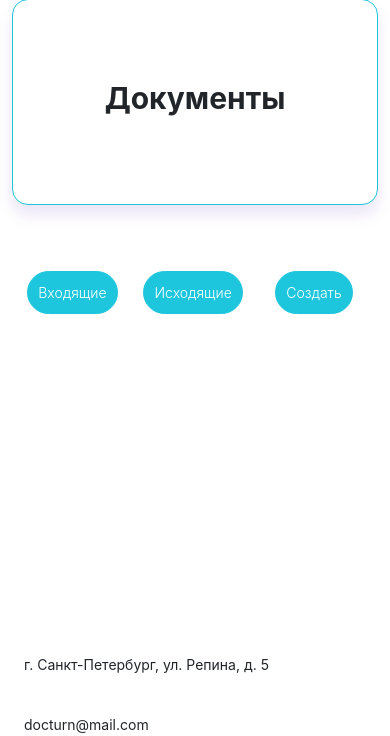
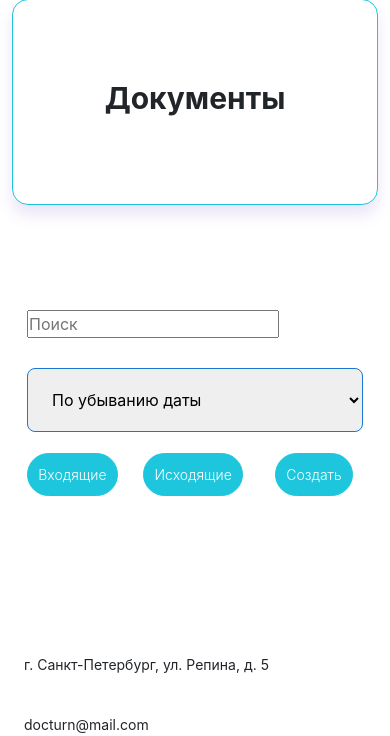
Before and after one commit to Dashabor/docturn, a PHP site: page /documents.php in a window 390 px wide. Shown: the part 151-887 px from the top of the page. Run offline with PHP 8.4, Linux system fonts and the light colour scheme; the visitor is signed in with stand-in values (Sample User, id 1); some libraries are stand-ins or nearby versions.

Commit message:
elastic search

```diff
--- a/documents.php
+++ b/documents.php
@@ -80,12 +80,29 @@ if (isset($_SESSION['logged_user'])) {
                 <h2>Документы</h2>
             </div>
 
+            <div class="row instruments">
+
+                <div class="col-lg-7 col-md-3 p-20">
+
+                </div>
+
+                <div class="col-lg-3 col-md-3 p-20">
+                    <input id="elastic" class="elasticSearch" placeholder="Поиск" type="text">
+                </div>
+
+                <div class="col-lg-2 col-md-3 p-20">
+                    <select class="sortDate" name="" id="">
+                        <option value="">По убыванию даты</option>
+                    </select>
+                </div>
+            </div>
+
             <div class="tabs">
 
                 <?php
                 if ($_SESSION['logged_user']->accessStatus == 2) {
 
-                    $request = R::getAll('SELECT * FROM `sentdocs` WHERE recipient_id = ? ORDER BY `id` DESC', [$_SESSION['logged_user']->id]);
+                    $request = R::getAll('SELECT * FROM `sentdocs` WHERE recipient_id = ? AND recipient_status = 1 ORDER BY `id` DESC', [$_SESSION['logged_user']->id]);
                     echo '<div class="documents" id="content-1">
                                     <div class="row">
                                         <div class="col-lg-3 col-md-3 bordered-r p-20">
@@ -94,19 +111,19 @@ if (isset($_SESSION['logged_user'])) {
                                         <div class="col-lg-3 col-md-3 bordered-r  p-20">
                                             <p>Название документа</p>
                                         </div>
-                                        <div class="col-lg-3 col-md-3 bordered-r p-20">
+                                        <div class="col-lg-2 col-md-2 bordered-r p-20">
                                             <p>Статус</p>
                                         </div>
-                                        <div class="col-lg-3 col-md-3 bordered-b  p-20">
-                                            <p>Дата отправки</p>
+                                        <div class="col-lg-4 col-md-4 bordered-b  p-20">
+                                            <p>Комментарий</p>
                                         </div>
                                     </div>';
 
                     foreach ($request as $active) {
-                        echo    '<div class="row align-items-center">
+                        echo    '<div class="row align-items-center searchRow">
                                         <div class="col-lg-3 col-md-3 p-20 p-10" >
                                             <div class="row align-items-center justify-content-center">
-                                                <div class="col-lg-12 col-md-12">';
+                                                <div class="col-lg-12 col-md-12 searchMessage">';
 
                         $sender = R::findOne('users',  'id = ?', [$active['sender_id']]);
 
@@ -114,10 +131,10 @@ if (isset($_SESSION['logged_user'])) {
                                                 </div>
                                             </div>
                                         </div>
-                                        <div class="col-lg-3 col-md-3 bordered-r bordered-l p-20 p-10">
+                                        <div class="col-lg-3 col-md-3 bordered-r bordered-l p-20 p-10 searchMessage">
                                             <a href="files/' . $active['tmp_document_name'] . '" download>' . $active['document_name'] . '</a>
                                         </div>
-                                        <div class="col-lg-3 col-md-3 bordered-r p-20">
+                                        <div class="col-lg-2 col-md-2 bordered-r p-20">
                                             <p>';
                         if ($active['status'] == 1) {
                             echo
@@ -133,7 +150,13 @@ if (isset($_SESSION['logged_user'])) {
                         '</p>
                                         </div>
                                         <div class="col-lg-3 col-md-3 bordered-b  p-20 p-10">
-                                            <p>' . $active['date'] . '</p>
+                                            <p> <span style="font-size:12px; text-align:right; color:grey">' . $active['date'] . '</span><br>' . $active['comment'] . '</p>
+                                        </div>
+                                        <div class="col-lg-1 col-md-1 bordered-b">
+                                            <form action="delete_message_recipient.php" method="post">
+                                                <input type="text" name="rowId" value="' . $active['id'] . '" hidden>
+                                                <button class="delete-message" type="submit" name="delete_message">X</button>
+                                            </form>
                                         </div>
                                     </div>';
                     }
@@ -151,7 +174,7 @@ if (isset($_SESSION['logged_user'])) {
 
                 <?php
                 if ($_SESSION['logged_user']->accessStatus == 2) {
-                    $request = R::getAll('SELECT * FROM `sentdocs` WHERE sender_id = ? ORDER BY `id` DESC', [$_SESSION['logged_user']->id]);
+                    $request = R::getAll('SELECT * FROM `sentdocs` WHERE sender_id = ? AND sender_status = 1 ORDER BY `id` DESC', [$_SESSION['logged_user']->id]);
                     echo    '<div class="documents" id="content-2">
                                 <div class="row">
                                     <div class="col-lg-3 col-md-3 bordered-r p-20">
@@ -160,32 +183,32 @@ if (isset($_SESSION['logged_user'])) {
                                     <div class="col-lg-3 col-md-3 bordered-r  p-20">
                                         <p>Название документа</p>
                                     </div>
-                                    <div class="col-lg-3 col-md-3 bordered-r p-20">
+                                    <div class="col-lg-2 col-md-3 bordered-r p-20">
                                         <p>Статус</p>
                                     </div>
-                                    <div class="col-lg-3 col-md-3 bordered-b  p-20">
-                                        <p>Дата отправки</p>
+                                    <div class="col-lg-4 col-md-3 bordered-b  p-20">
+                                        <p>Комментарий</p>
                                     </div>
                                 </div>';
 
                     foreach ($request as $active) {
 
 
-                        echo    '<div class="row align-items-center">
+                        echo    '<div class="row align-items-center searchRow">
                                             <div class="col-lg-3 col-md-3 bordered-r p-20 p-10">
                                                 <div class="row align-items-center justify-content-center">
 
-                                                    <div class="col-10">';
+                                                    <div class="col-10 searchMessage">';
                         $resipient = R::findOne('users',  'id = ?', [$active['recipient_id']]);
                         echo
                         '<p>' . $resipient['last_name'] . ' ' . $resipient['first_name'] . ' ' . $resipient['patronymic_name'] .  '</p>
                                                     </div>
                                                 </div>
                                             </div>
-                                            <div class="col-lg-3 col-md-3 bordered-r  p-20 p-10">
+                                            <div class="col-lg-3 col-md-3 bordered-r  p-20 p-10 searchMessage">
                                                 <p><a href="files/' . $active['tmp_document_name'] . '" download> ' . $active['document_name'] . ' </a></p>
                                             </div>
-                                            <div class="col-lg-3 col-md-3 bordered-r p-20 p-10">
+                                            <div class="col-lg-2 col-md-3 bordered-r p-20 p-10">
                                                 <p>';
                         if ($active['status'] == 1)
                             echo 'Не прочитано';
@@ -194,7 +217,13 @@ if (isset($_SESSION['logged_user'])) {
                         echo '</p>
                                             </div>
                                             <div class="col-lg-3 col-md-3 bordered-b  p-20 p-10">
-                                                <p>' . $active['date'] . '</p>
+                                            <p> <span style="font-size:12px; text-align:right; color:grey">' . $active['date'] . '</span><br>' . $active['comment'] . '</p>
+                                        </div>
+                                        <div class="col-lg-1 col-md-1 bordered-b">
+                                            <form action="delete_message_sender.php" method="post">
+                                                <input type="text" name="rowId" value="' . $active['id'] . '" hidden>
+                                                <button class="delete-message" type="submit" name="delete_message">X</button>
+                                            </form>
                                         </div>
                                         </div>';
                     }
@@ -216,17 +245,20 @@ if (isset($_SESSION['logged_user'])) {
                     echo '
                 <div class="documents" id="content-3">
                     <div class="row justify-content-center">
-                        <div class="col-6 bordered-r p-20">
-                            <p>Контрагент</p>
+                        <div class="col-4 bordered-r p-20">
+                            <p>Получатель</p>
                         </div>
-                        <div class="col-6 p-20">
-                            <p>Название документа</p>
+                        <div class="col-4 bordered-r p-20">
+                            <p>Файл</p>
+                        </div>
+                        <div class="col-4 p-20">
+                            <p>Комментарий</p>
                         </div>
 
                     </div>
                     <form class="msg-form" id="documents-form" method="post" action="send_document.php" enctype="multipart/form-data">
                         <div class="row justify-content-center align-items-center new-doc">
-                            <div class="col-lg-6 col-md-6 p-20">
+                            <div class="col-lg-4 col-md-4 p-20">
                                 <select name="recipientId" required>
                                     <option value="">Выберите отправителя</option>';
 
@@ -241,13 +273,18 @@ if (isset($_SESSION['logged_user'])) {
 
                     echo ' </select>
                             </div>
-                            <div class="col-lg-6 col-md-6 bordered-b  p-20">
+                            <div class="col-lg-4 col-md-4 bordered-b  p-20">
                                 <div class="input-file-row">
                                     <label class="input-file">
                                         <input type="file" name="file" required>
                                         <span class="btn">Выберите файл</span>
                                     </label>
                                     <div class="input-file-list"></div>
+                                </div>
+                            </div>
+                            <div class="col-lg-4 col-md-4 bordered-b  p-20">
+                                <div>
+                                    <textarea class="comment" name="comment" id="" cols="40" rows="2" ></textarea>
                                 </div>
                             </div>
                         </div>
@@ -274,24 +311,27 @@ if (isset($_SESSION['logged_user'])) {
 
                 <?php if (isset($smsg)) { ?> <div class="alert alert-success" role="alert"> <?php echo $smsg ?> </div> <?php } ?>
                 <?php if (isset($fsmsg)) { ?> <div class="alert alert-danger" role="alert"> <?php echo $fsmsg ?> </div> <?php } ?>
+
+
+
                 <div class="tabs__links">
                     <div>
-                        <a class="btn" href="#content-1">Входящие</a>
+                        <a id="send" class="btn" href="#content-1">Входящие</a>
                     </div>
                     <div>
-                        <a class="btn" href="#content-2">Исходящие</a>
+                        <a id="recip" class="btn" href="#content-2">Исходящие</a>
                     </div>
                     <div>
-                        <a class="btn" href="#content-3">Создать</a>
+                        <a id="create" class="btn" href="#content-3">Создать</a>
+                    </div>
                 </div>
             </div>
 
 
+        </div>
 
 
-            </div>
 
-        </div>
 
     </main>
     <footer>
@@ -317,6 +357,7 @@ if (isset($_SESSION['logged_user'])) {
 
     <script src="https://snipp.ru/cdn/jquery/2.1.1/jquery.min.js"></script>
     <script src="js/script.js"></script>
+    <script src="js/elasticsearch.js"></script>
     <script src="https://cdn.jsdelivr.net/npm/bootstrap@5.2.2/dist/js/bootstrap.bundle.min.js" integrity="sha384-OERcA2EqjJCMA+/3y+gxIOqMEjwtxJY7qPCqsdltbNJuaOe923+mo//f6V8Qbsw3" crossorigin="anonymous"></script>
 </body>
 
--- a/send_document.php
+++ b/send_document.php
@@ -43,8 +43,11 @@ if (isset($data['send_docs'])) {
         $sentdoc->recipientId = $data['recipientId'];
         $sentdoc->senderId = $id_user;
         $sentdoc->status = 1;
+        $sentdoc->senderStatus = 1;
+        $sentdoc->recipientStatus = 1;
         $sentdoc->documentName = $result;
         $sentdoc->tmpDocumentName = $file_up_name;
+        $sentdoc->comment = $data['comment'];
         $sentdoc->date = date("d.m.Y, H:i:s");
         R::store($sentdoc);
         header('location: documents.php#content-2');
```
Also changed, not shown: index.php (+11 -6 lines), js/elasticsearch.js (added, +33 -0 lines), signup.php (+28 -0 lines). Lines whose indentation alone changed are shown as unchanged.
